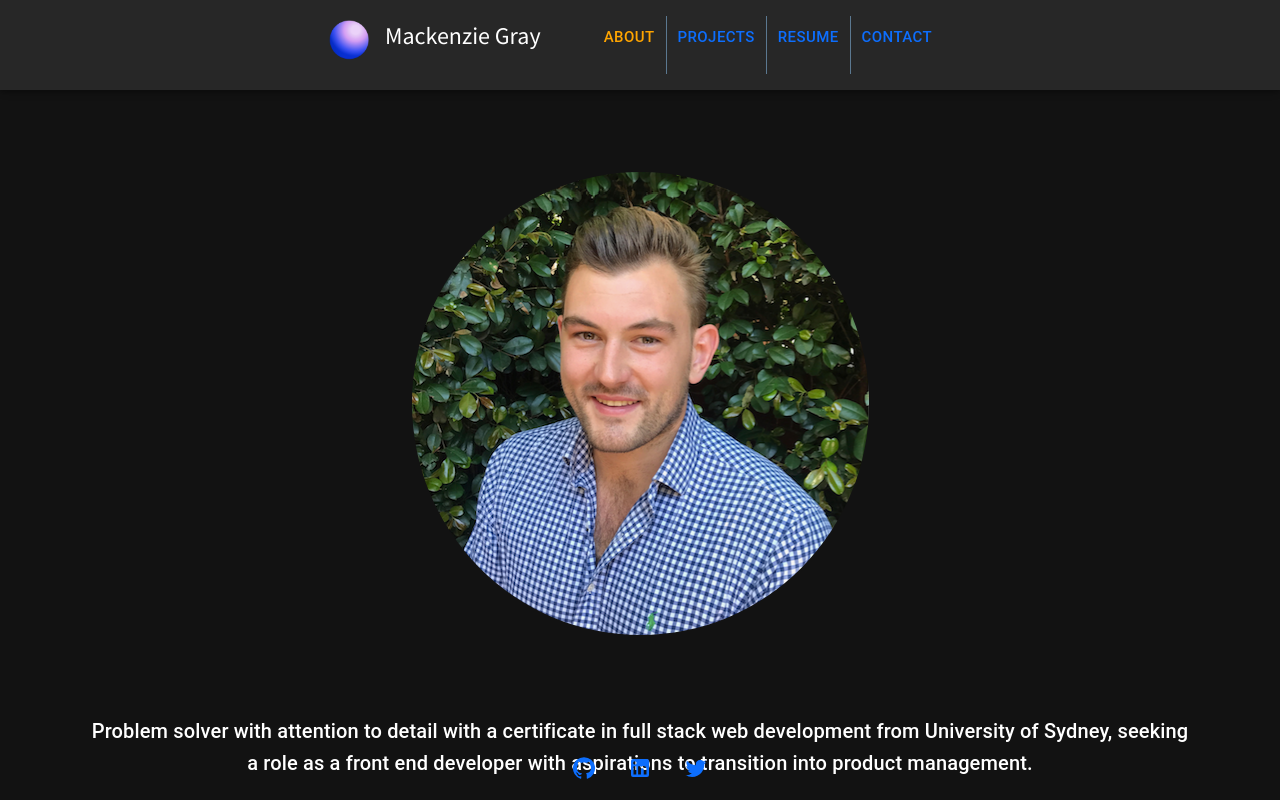
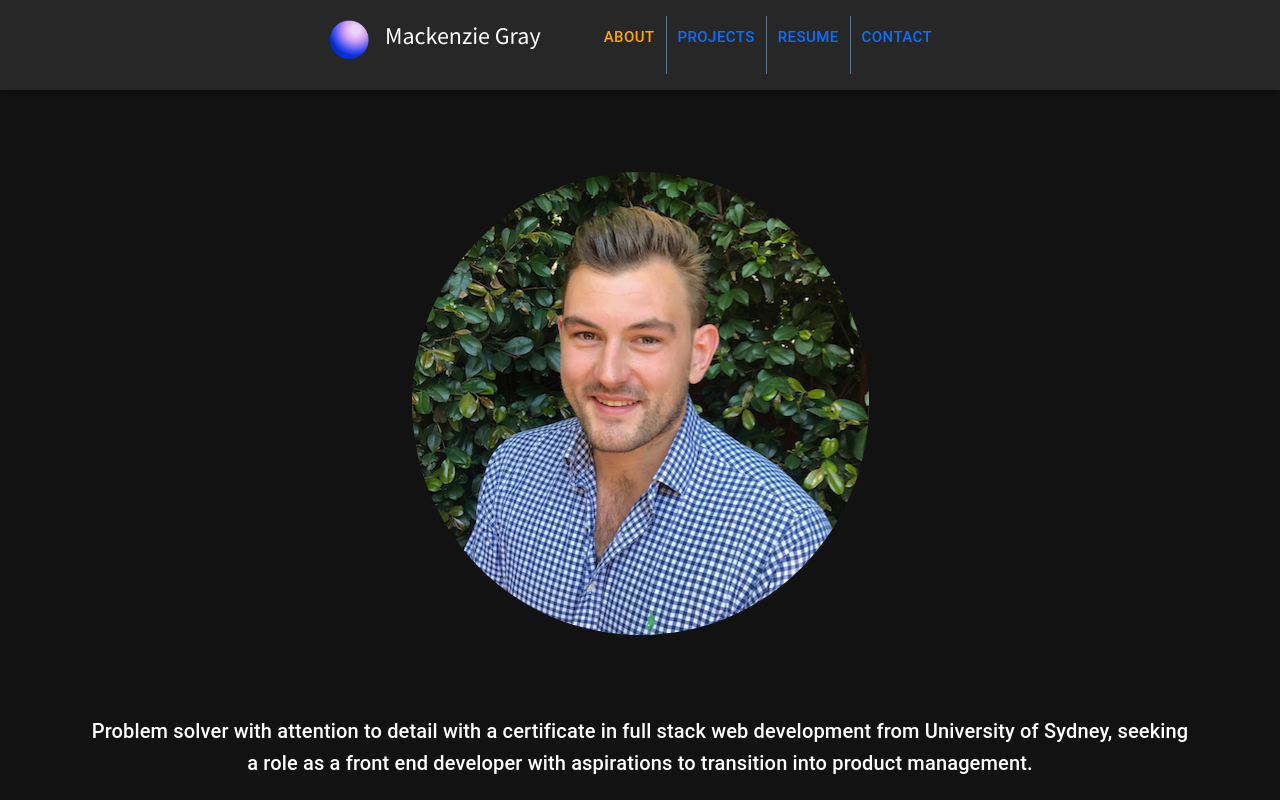
Before and after one commit to mdkgray/portfoligray, a React (Create React App) app: page / in a window 1280 px wide. Shown: the top 800 px of the page. Built offline with nearby package versions, Linux system fonts and the light colour scheme.

Commit message:
modified footer

```diff
--- a/src/components/Footer.js
+++ b/src/components/Footer.js
@@ -18,7 +18,7 @@ const Item = styled(Paper)(({ theme }) => ({
 
 function Footer() {
     return (
-    <Box sx={{ width: '100%', maxWidth: 'auto', display: 'flex', justifyContent: 'center', position: 'fixed', bottom: 20, height: 'auto' }}>
+    <Box sx={{ width: '100%', maxWidth: 'auto', display: 'flex', justifyContent: 'center', bottom: 20, height: 'auto', marginBottom: 5  }}>
         <Stack
             direction={{ xs: 'row', sm: 'row' }}
             spacing={{ xs: 1, sm: 2, md: 4 }}
```
